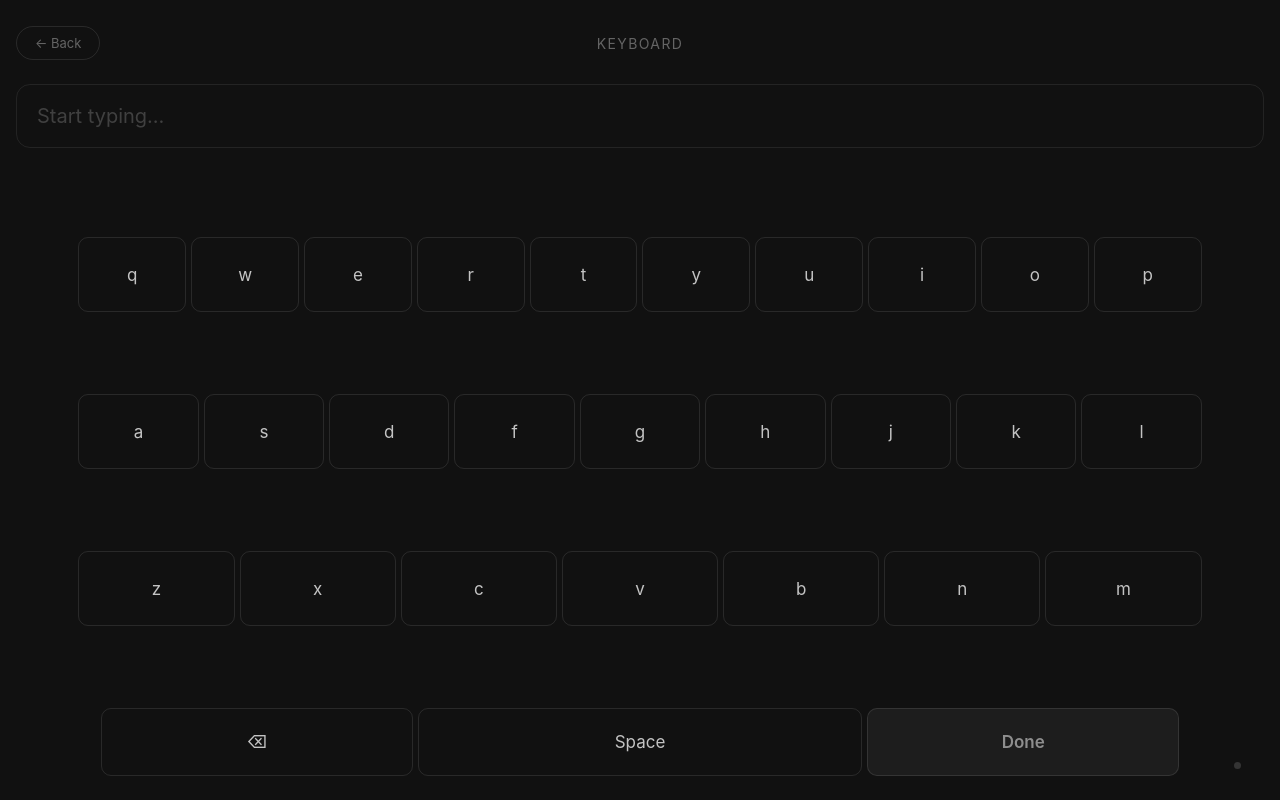
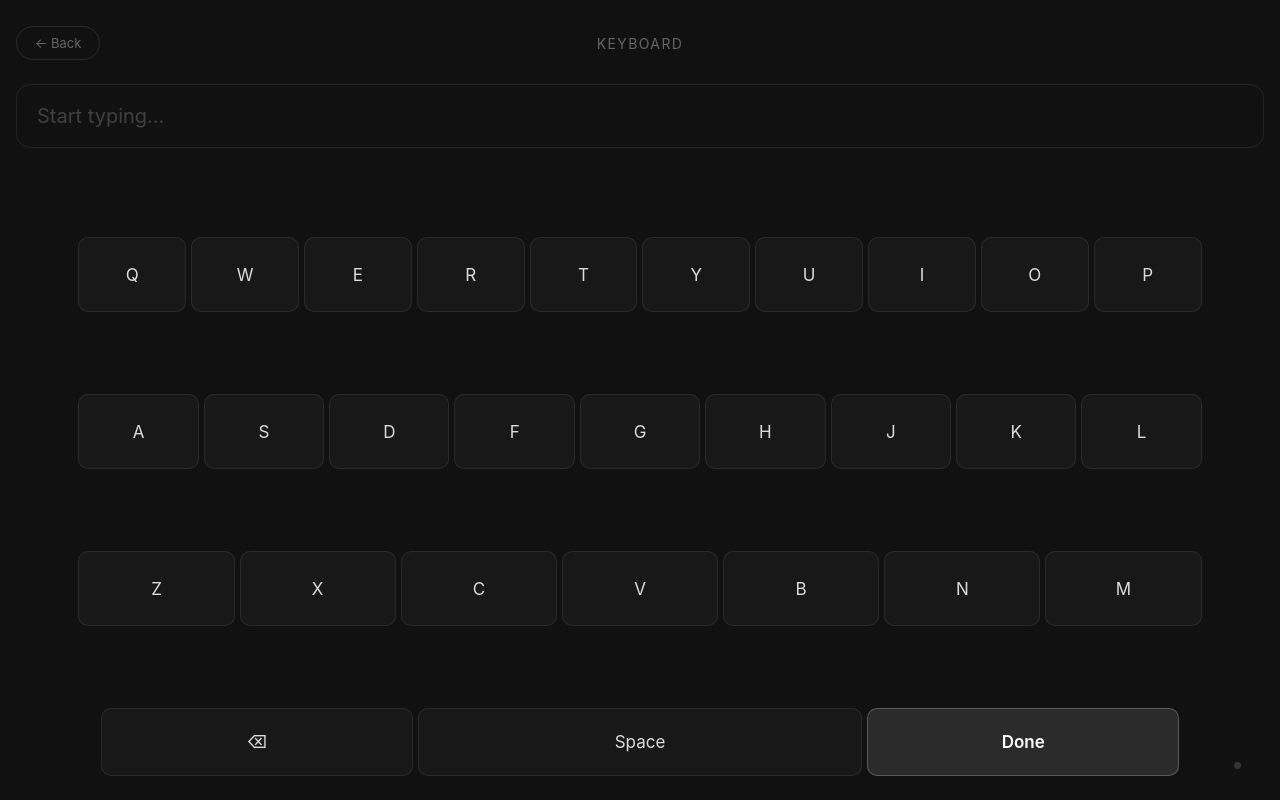
Before and after one commit to alekmiltenov/Voxen, a React (Vite) app in the folder frontend/: page /keyboard in a window 1280 px wide. Built offline with nearby package versions, Linux system fonts and the light colour scheme.

Commit message:
Fix keyboard styling

```diff
--- a/frontend/src/pages/Keyboard.jsx
+++ b/frontend/src/pages/Keyboard.jsx
@@ -286,6 +286,15 @@ export default function Keyboard() {
       }
 
       if (scanEnabledRef.current) {
+        if (cmd === "UP") {
+          if (scanPhaseRef.current === "item") {
+            triggerScanPulse();
+            setScanPhase("row");
+            setScanCol(0);
+          }
+          return;
+        }
+
         if (cmd !== "FORWARD") return;
 
         triggerScanPulse();
@@ -430,12 +439,15 @@ export default function Keyboard() {
           ← Back
         </button>
         <div style={s.titleCluster}>
+          <div style={s.titleSideSlot}>
             {enabled && indicatorDebug && (
               <div style={s.compactIndicatorWrap}>
                 <GazeIndicator debug={indicatorDebug}/>
               </div>
             )}
+          </div>
           <span style={s.label}>Keyboard</span>
+          <div style={s.titleSideSlot} />
         </div>
 
         {enabled && (
@@ -444,7 +456,7 @@ export default function Keyboard() {
               style={{ ...s.scanToggleBtn, ...(scanEnabled ? s.scanToggleBtnOn : {}) }}
               onClick={() => setScanEnabled(v => !v)}
             >
-              {scanEnabled ? "Scan ON" : "Scan OFF"}
+              {scanEnabled ? "Scan: ON" : "Scan: OFF"}
             </button>
 
             {scanEnabled && (
@@ -475,6 +487,10 @@ export default function Keyboard() {
       </div>
 
       <div style={s.keysArea}>
+        {enabled && scanEnabled && mode === "eyes" && (
+          <p style={s.scanGestureHint}>Hold DOWN to select · Hold UP to go back</p>
+        )}
+
         {/*
         {enabled && (
           <div style={{ ...s.statusOverlayRow, ...(scanPulse ? s.statusOverlayPulse : {}) }}>
@@ -508,7 +524,7 @@ export default function Keyboard() {
                   onMouseEnter={() => setHoveredKey(keyId)}
                   onMouseLeave={() => setHoveredKey(null)}
                   onClick={() => { setSelection(ri, ci); pressKey(key); }}>
-                  {key.toLowerCase()}
+                  {key}
                 </button>
               );
             })}
@@ -557,11 +573,12 @@ export default function Keyboard() {
               ...s.key,
               ...s.doneKey,
               flex: 0.7,
-              ...((enabled && !scanEnabled && selRow === 3 && selCol === 2)
-                || (!enabled && hoveredKey === "done")
+              ...((!enabled && hoveredKey === "done")
+                ? s.doneHoverKey
+                : ((enabled && !scanEnabled && selRow === 3 && selCol === 2)
                   || (enabled && scanEnabled && scanPhase === "item" && scanRow === 3 && scanCol === 2)
-                ? s.selectedKey
-                : s.unselectedDoneKey),
+                  ? s.doneSelectedKey
+                  : s.unselectedDoneKey)),
             }}
             onMouseEnter={() => setHoveredKey("done")}
             onMouseLeave={() => setHoveredKey(null)}
@@ -609,9 +626,16 @@ const s = {
     marginTop: "10px",
   },
   titleCluster: {
+    display: "grid",
+    gridTemplateColumns: "178px auto 178px",
+    alignItems: "center",
+    columnGap: 10,
+  },
+  titleSideSlot: {
+    width: "178px",
     display: "flex",
     alignItems: "center",
-    gap: 10,
+    justifyContent: "center",
   },
   compactIndicatorWrap: {
     display: "flex",
@@ -631,19 +655,19 @@ const s = {
     zIndex: 2,
   },
   scanToggleBtn: {
-    padding: "7px 12px",
-    borderRadius: "14px",
+    padding: "8px 18px",
+    borderRadius: "20px",
     background: "transparent",
-    border: "1px solid rgba(255,255,255,0.16)",
-    color: "rgba(255,255,255,0.55)",
-    fontSize: "12px",
+    border: "1px solid rgba(255,255,255,0.1)",
+    color: "rgba(255,255,255,0.35)",
+    fontSize: "13px",
     cursor: "pointer",
     letterSpacing: "0.03em",
   },
   scanToggleBtnOn: {
-    borderColor: "rgba(255,255,255,0.3)",
+    borderColor: "rgba(255,255,255,0.1)",
     background: "rgba(255,255,255,0.08)",
-    color: "rgba(255,255,255,0.9)",
+    color: "rgba(255,255,255,0.35)",
   },
   scanSpeedWrap: {
     display: "flex",
@@ -681,6 +705,7 @@ const s = {
   label: {
     fontSize: "14px", color: "rgba(255,255,255,0.35)",
     letterSpacing: "0.1em", textTransform: "uppercase",
+    justifySelf: "center",
   },
   headHint: {
     textAlign: "center", fontSize: 13, color: "rgba(255,255,255,0.25)",
@@ -703,6 +728,21 @@ const s = {
   },
   displayText: { fontSize: "26px", fontWeight: "300", color: "#ffffff" },
   placeholder: { fontSize: "20px", color: "rgba(255,255,255,0.2)" },
+  scanGestureHint: {
+    margin: 0,
+    textAlign: "center",
+    fontSize: "12px",
+    color: "rgba(255,255,255,0.35)",
+    letterSpacing: "0.06em",
+    textTransform: "uppercase",
+    position: "absolute",
+    top: "-34px",
+    left: "50%",
+    transform: "translateX(-50%)",
+    zIndex: 4,
+    pointerEvents: "none",
+    whiteSpace: "nowrap",
+  },
   keysArea: {
     display: "flex",
     flexDirection: "column",
@@ -747,13 +787,13 @@ const s = {
   },
   key: {
     flex: 1, padding: "0", height: "68px", borderRadius: "10px",
-    background: "transparent", border: "1px solid rgba(255,255,255,0.1)",
-    color: "rgba(255,255,255,0.75)", fontSize: "17px", cursor: "pointer", transition: "background 0.1s",
+    background: "rgba(255,255,255,0.03)", border: "1px solid rgba(255,255,255,0.08)",
+    color: "rgba(255,255,255,0.85)", fontSize: "17px", cursor: "pointer", transition: "background 0.1s",
   },
   unselectedKey: {
-    borderColor: "rgba(255,255,255,0.1)",
-    background: "transparent",
-    color: "rgba(255,255,255,0.75)",
+    borderColor: "rgba(255,255,255,0.08)",
+    background: "rgba(255,255,255,0.03)",
+    color: "rgba(255,255,255,0.85)",
     fontWeight: "400",
     boxShadow: "none",
     transform: "none",
@@ -761,61 +801,73 @@ const s = {
   letterKey: {
     height: "75px",
   },
-  bsKey: { background: "transparent", color: "rgba(255,255,255,0.75)" },
+  bsKey: { background: "rgba(255,255,255,0.03)", color: "rgba(255,255,255,0.85)" },
   unselectedBackspaceKey: {
-    borderColor: "rgba(255,255,255,0.1)",
-    background: "transparent",
-    color: "rgba(255,255,255,0.75)",
+    borderColor: "rgba(255,255,255,0.08)",
+    background: "rgba(255,255,255,0.03)",
+    color: "rgba(255,255,255,0.85)",
     fontWeight: "400",
     boxShadow: "none",
     transform: "none",
   },
   doneKey: {
-    background: "rgba(255,255,255,0.05)", border: "1px solid rgba(255,255,255,0.1)", color: "rgba(255,255,255,0.5)",
+    background: "rgba(255,255,255,0.11)", border: "1px solid rgba(255,255,255,0.22)", color: "rgba(255,255,255,1)",
     fontWeight: "600", transition: "background 0.1s",
   },
   unselectedDoneKey: {
-    borderColor: "rgba(255,255,255,0.1)",
-    background: "rgba(255,255,255,0.05)",
-    color: "rgba(255,255,255,0.5)",
+    borderColor: "rgba(255,255,255,0.22)",
+    background: "rgba(255,255,255,0.11)",
+    color: "rgba(255,255,255,1)",
     fontWeight: "600",
     boxShadow: "none",
     transform: "none",
   },
+  doneSelectedKey: {
+    borderColor: "rgba(255,255,255,0.34)",
+    background: "rgba(255,255,255,0.18)",
+    color: "rgba(255,255,255,1)",
+    fontWeight: "700",
+  },
+  doneHoverKey: {
+    borderColor: "rgba(255,255,255,0.42)",
+    background: "rgba(255,255,255,0.24)",
+    color: "rgba(255,255,255,1)",
+    fontWeight: "700",
+  },
   toggleKeyOn: {
-    background: "rgba(255,255,255,0.05)",
-    border: "1px solid rgba(255,255,255,0.1)",
-    color: "rgba(255,255,255,0.5)",
+    background: "rgba(255,255,255,0.03)",
+    border: "1px solid rgba(255,255,255,0.08)",
+    color: "rgba(255,255,255,0.85)",
     fontWeight: "700",
     transition: "background 0.15s ease",
   },
   unselectedToggleOnKey: {
-    borderColor: "rgba(255,255,255,0.1)",
-    background: "rgba(255,255,255,0.05)",
-    color: "rgba(255,255,255,0.5)",
+    borderColor: "rgba(255,255,255,0.08)",
+    background: "rgba(255,255,255,0.03)",
+    color: "rgba(255,255,255,0.85)",
     fontWeight: "700",
     boxShadow: "none",
     transform: "none",
   },
   toggleKeyOff: {
-    background: "rgba(255,255,255,0.05)",
-    border: "1px solid rgba(255,255,255,0.1)",
-    color: "rgba(255,255,255,0.5)",
+    background: "rgba(255,255,255,0.03)",
+    border: "1px solid rgba(255,255,255,0.08)",
+    color: "rgba(255,255,255,0.85)",
     fontWeight: "600",
     transition: "background 0.15s ease",
   },
   unselectedToggleOffKey: {
-    borderColor: "rgba(255,255,255,0.1)",
-    background: "rgba(255,255,255,0.05)",
-    color: "rgba(255,255,255,0.5)",
+    borderColor: "rgba(255,255,255,0.08)",
+    background: "rgba(255,255,255,0.03)",
+    color: "rgba(255,255,255,0.85)",
     fontWeight: "600",
     boxShadow: "none",
     transform: "none",
   },
   selectedKey: {
-    borderColor: "rgba(255,255,255,0.35)",
-    background: "rgba(255,255,255,0.14)",
-    color: "rgba(255,255,255,0.98)",
+    borderColor: "rgba(255,255,255,0.4)",
+    background: "rgba(255,255,255,0.08)",
+    color: "rgba(255,255,255,1)",
     fontWeight: "600",
   },
 };
```
Lines whose indentation alone changed are shown as unchanged.
